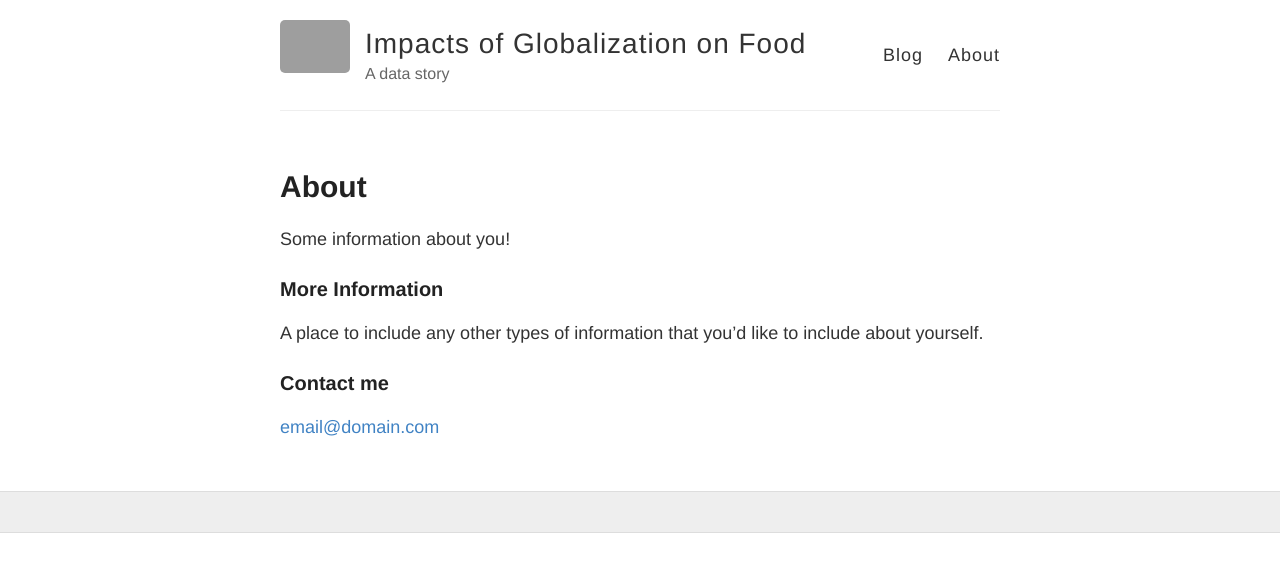
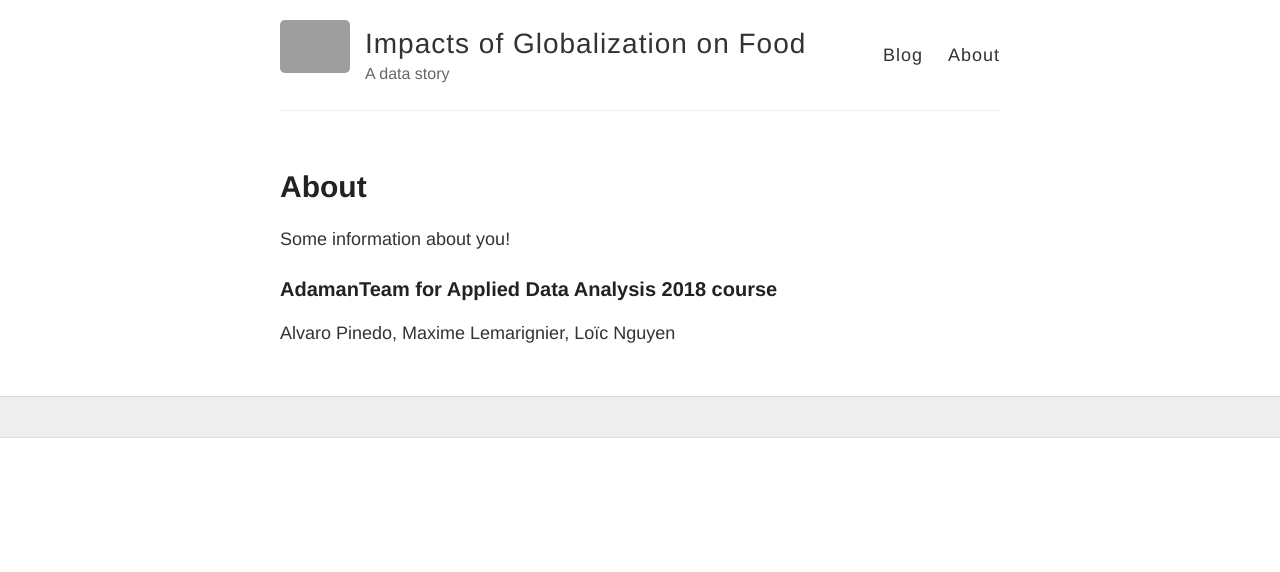
Before and after one commit to AdamanTeam/AdamanTeam.github.io, a Jekyll site: the page built from about.md, in a window 1280 px wide. Shown: the top 572 px of the page. Built offline with Jekyll 4.4.1, drawn with Linux system fonts in a browser that asks for light colours; grey boxes are pictures that could not be loaded.

Commit message:
Update about.md

```diff
--- a/about.md
+++ b/about.md
@@ -6,10 +6,6 @@ permalink: /about/
 
 Some information about you!
 
-### More Information
+### AdamanTeam for Applied Data Analysis 2018 course
 
-A place to include any other types of information that you'd like to include about yourself.
-
-### Contact me
-
-[email@domain.com](mailto:email@domain.com)
+Alvaro Pinedo, Maxime Lemarignier, Loïc Nguyen
```
